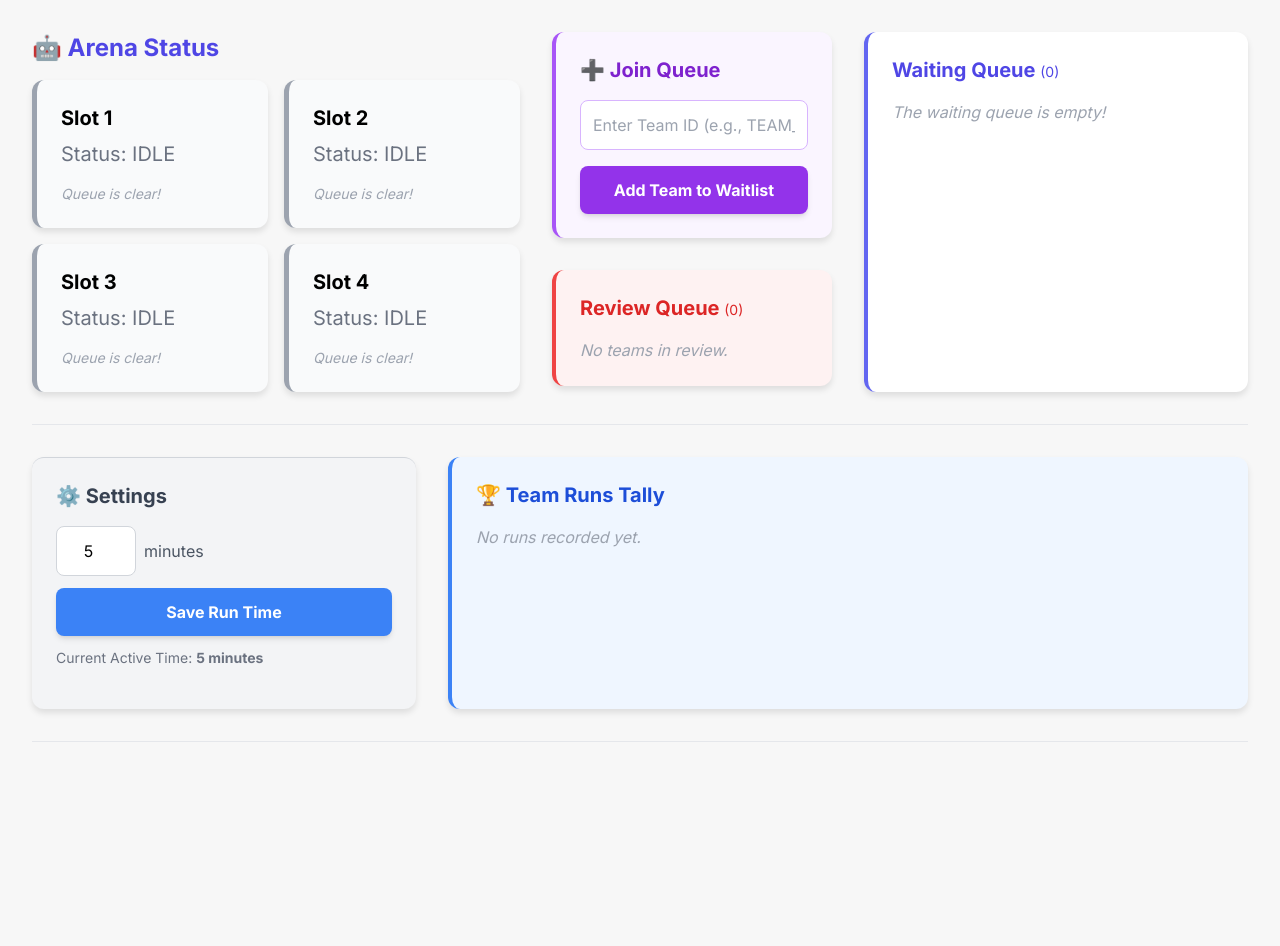
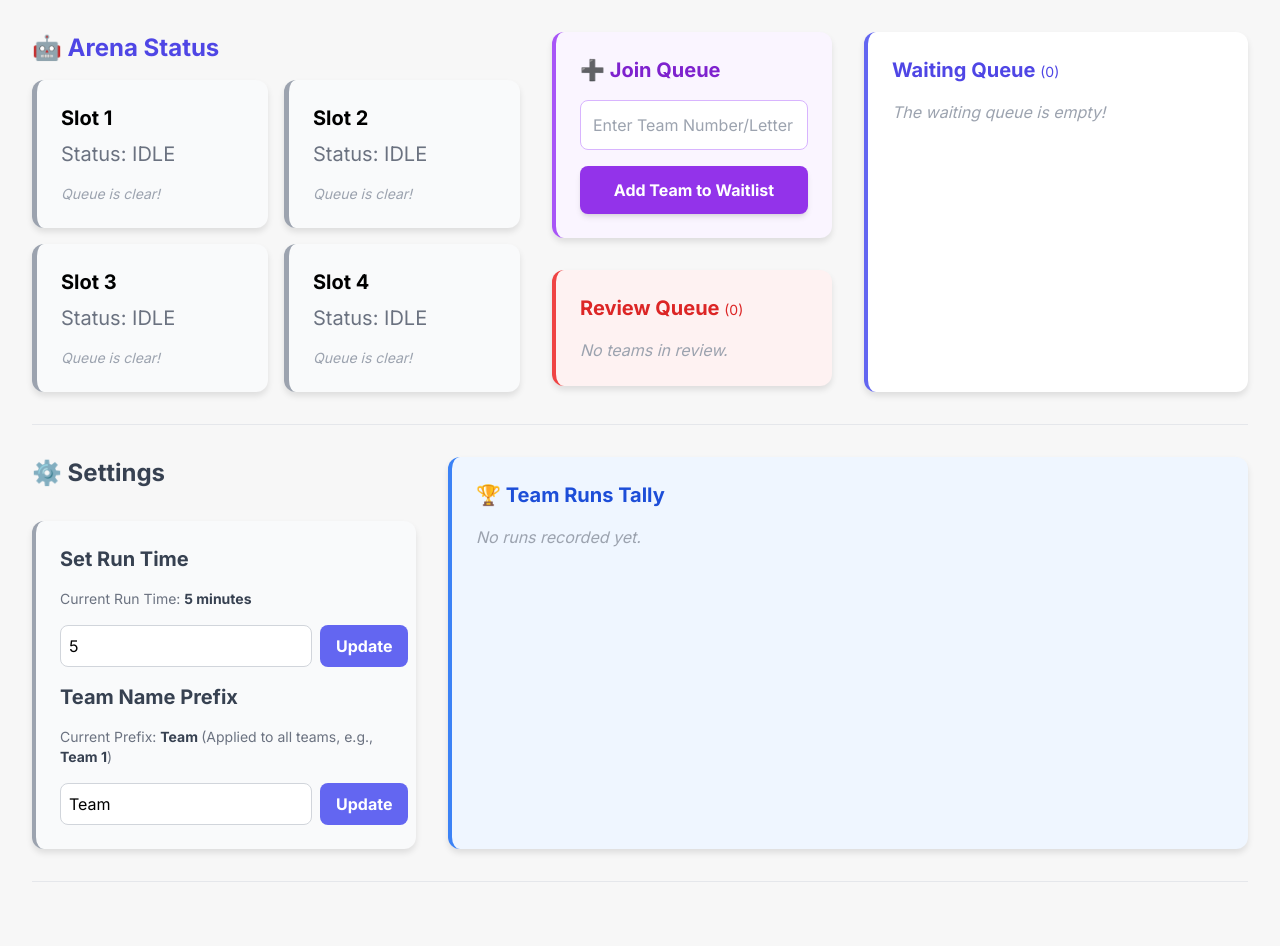
Before and after one commit to oakleighw/UoSRobotics2026Queue, a Flask app: page / in a window 1280 px wide. Shown: the part 104-1050 px from the top of the page. Before the commit the page ends 846 px from the top, so only its background shows below. Run offline with Flask 3, Linux system fonts and the light colour scheme; some libraries are stand-ins or nearby versions.

Commit message:
added team prefix changing

```diff
--- a/app.py
+++ b/app.py
@@ -1,5 +1,6 @@
 from flask import Flask, render_template, request, redirect, url_for, flash
 import time
+import re
 from datetime import datetime, timedelta
 
 app = Flask(__name__)
@@ -16,6 +17,8 @@ active_runs = {
 # Default run time is 5 minutes (300 seconds)
 RUN_TIME_SECONDS = 300
 teams_history = {} # {'TEAM_A': 2, 'TEAM_B': 1}
+
+TEAM_PREFIX = "Team " # Default Prefix
 
 # --- Helper Functions for Time and Display ---
 
@@ -47,7 +50,7 @@ def get_time_remaining(run_data):
 
         # Clear the active slot
         active_runs[slot_id] = {'team_id': None, 'start_time': None, 'status': 'IDLE', 'time_paused_at': None, 'time_remaining': None}
-        flash(f'Team {team_id} run has ended (time out) and moved to REVIEW Queue!', 'warning')
+        flash(f'{team_id} run has ended (time out) and moved to REVIEW Queue!', 'warning')
         return 0
 
     return remaining
@@ -150,11 +153,26 @@ def index():
                            active_runs_display=active_runs_display,
                            next_waiting_team=next_waiting_team, # This is used by the IDLE slot button
                            RUN_TIME_SECONDS=RUN_TIME_SECONDS,
-                           teams_history=teams_history)
+                           teams_history=teams_history,
+                           TEAM_PREFIX=TEAM_PREFIX)
 
 @app.route('/join_queue', methods=['POST'])
 def join_queue():
-    team_id = request.form['team_id'].upper().strip()
+
+    # Get the raw input (e.g., '1', 'B', '1B')
+    raw_team_id = request.form['team_id'].upper().strip()
+
+    # Validation Logic
+    # Regex for: 1 to 4 alphanumeric characters (A-Z or 0-9)
+    # The team_id must be 1, 2, 3, or 4 characters.
+
+    # Only allow 1-4 alphanumeric characters
+    if not re.fullmatch(r'^[A-Z0-9]{1,4}$', raw_team_id):
+        flash('Invalid Team ID. Must be 1 to 4 characters long and contain only letters or numbers (e.g., "1", "B", "1B", "100B").', 'error')
+        return redirect(url_for('index'))
+
+    # 2. Apply the Global Prefix
+    team_id = f"{TEAM_PREFIX}{raw_team_id}"
 
     if not team_id:
         flash('Team ID cannot be empty.', 'error')
@@ -162,7 +180,7 @@ def join_queue():
 
     # Check if the team is already running or waiting
     if any(item['team_id'] == team_id and item['status'] in ('WAITING', 'RUNNING') for item in queue):
-        flash(f'Team {team_id} is already in the queue or currently running.', 'warning')
+        flash(f'{team_id} is already in the queue or currently running.', 'warning')
         return redirect(url_for('index'))
 
     # Initialize run count
@@ -176,8 +194,9 @@ def join_queue():
         'priority_re_run': False, # New teams start with no priority
         'time_added': time.time()
     })
-    flash(f'Team {team_id} added to the waiting queue.', 'success')
+    flash(f'{team_id} added to the waiting queue.', 'success')
     return redirect(url_for('index'))
+
 
 @app.route('/remove_from_queue', methods=['POST'])
 def remove_from_queue():
@@ -192,10 +211,10 @@ def remove_from_queue():
 
         # 2. Ensure team history is recorded
 
-        flash(f'Team {team_id_to_remove} has been removed from the waiting queue.', 'error')
+        flash(f'{team_id_to_remove} has been removed from the waiting queue.', 'error')
     else:
         # This catches scenarios where the team is not WAITNG (e.g., RUNNING, PAUSED, REVIEW)
-        flash(f'Team {team_id_to_remove} is not in the waiting queue and cannot be removed this way.', 'warning')
+        flash(f'{team_id_to_remove} is not in the waiting queue and cannot be removed this way.', 'warning')
 
     return redirect(url_for('index'))
 
@@ -227,7 +246,7 @@ def start_run():
     team_index = next((i for i, item in enumerate(queue) if item['team_id'] == team_id_to_start and item['status'] == 'WAITING'), None)
     if team_index is not None:
         queue[team_index]['status'] = 'RUNNING'
-        flash(f'Team {team_id_to_start} started run in Slot {slot_id}.', 'success')
+        flash(f'{team_id_to_start} started run in Slot {slot_id}.', 'success')
     else:
         # Should not happen if get_next_team_in_queue is correct
         flash(f'Error: Could not find {team_id_to_start} in the WAITING queue.', 'error')
@@ -305,7 +324,7 @@ def mark_dysfunctional():
         if team_index is not None:
             queue[team_index]['status'] = 'PAUSED' # Keep it PAUSED until review/resume
             queue[team_index]['priority_re_run'] = True # Set the priority flag
-            flash(f'Team {team_id} run in Slot {slot_id} marked as DYSFUNCTIONAL. It can be resumed or sent to review.', 'warning')
+            flash(f'{team_id} run in Slot {slot_id} marked as DYSFUNCTIONAL. It can be resumed or sent to review.', 'warning')
     else:
         flash(f'Slot {slot_id} is NOT running.', 'error')
 
@@ -324,7 +343,7 @@ def end_run():
         if team_index is not None:
             queue[team_index]['status'] = 'REVIEW'
             # If it was dysfunctional, the priority_re_run flag remains true for the review stage
-            flash(f'Team {team_id} run in Slot {slot_id} ended and moved to REVIEW Queue.', 'success')
+            flash(f'{team_id} run in Slot {slot_id} ended and moved to REVIEW Queue.', 'success')
 
         # 2. Clear the active slot
         active_runs[slot_id] = {'team_id': None, 'start_time': None, 'status': 'IDLE', 'time_paused_at': None, 'time_remaining': None}
@@ -340,7 +359,7 @@ def handle_review_action(team_id, action_status, clear_flag):
     team_index = next((i for i, item in enumerate(queue) if item['team_id'] == team_id and item['status'] == 'REVIEW'), None)
 
     if team_index is None:
-        flash(f'Team {team_id} not found in the review queue.', 'error')
+        flash(f'{team_id} not found in the review queue.', 'error')
         return redirect(url_for('index'))
 
     if action_status == 'SUCCESS':
@@ -348,18 +367,18 @@ def handle_review_action(team_id, action_status, clear_flag):
         teams_history[team_id] = teams_history.get(team_id, 0) + 1
         # Remove from queue
         queue.pop(team_index)
-        flash(f'Team {team_id} run marked as SUCCESSFUL. Run count incremented.', 'success')
+        flash(f'{team_id} run marked as SUCCESSFUL. Run count incremented.', 'success')
 
     elif action_status == 'FAILURE':
         # Technical Failure means we don't count the run and re-add them to the queue with priority
         queue[team_index]['status'] = 'WAITING'
         queue[team_index]['priority_re_run'] = True # Ensure they get highest WAITING priority
-        flash(f'Team {team_id} run marked as TECHNICAL FAILURE. Re-added to waiting queue with PRIORITY.', 'warning')
+        flash(f'{team_id} run marked as TECHNICAL FAILURE. Re-added to waiting queue with PRIORITY.', 'warning')
 
     elif action_status == 'CANCELED':
         # Remove from queue (no count increment)
         queue.pop(team_index)
-        flash(f'Team {team_id} run marked as CANCELED. Run count not affected.', 'error')
+        flash(f'{team_id} run marked as CANCELED. Run count not affected.', 'error')
 
     return redirect(url_for('index'))
 
@@ -414,9 +433,9 @@ def delete_team_completely():
 
 
     if deleted_from_history or deleted_from_queue_count > 0:
-        flash(f'Team {team_id_to_delete} was completely deleted. History removed and {deleted_from_queue_count} queue/active entries cleared.', 'success')
+        flash(f'{team_id_to_delete} was completely deleted. History removed and {deleted_from_queue_count} queue/active entries cleared.', 'success')
     else:
-        flash(f'Team {team_id_to_delete} not found in history or queue.', 'warning')
+        flash(f'{team_id_to_delete} not found in history or queue.', 'warning')
 
     return redirect(url_for('index'))
 
@@ -433,6 +452,53 @@ def set_run_time():
         flash(f'Run time updated to {minutes} minutes.', 'success')
     except ValueError:
         flash('Invalid run time. Must be a positive integer.', 'error')
+    return redirect(url_for('index'))
+
+@app.route('/set_team_prefix', methods=['POST'])
+def set_team_prefix():
+    global teams_history
+    global TEAM_PREFIX
+    new_prefix = request.form['team_prefix'].strip()
+
+    # Simple validation to prevent empty prefix or overly long prefix
+    if not new_prefix:
+        flash('Team prefix cannot be empty.', 'error')
+        return redirect(url_for('index'))
+
+    # Ensure prefix ends in a separator for clean display (e.g., "Team" -> "Team ")
+    if not (new_prefix.endswith('_') or new_prefix.endswith('-') or new_prefix.endswith(' ')):
+        new_prefix += ' '
+
+    old_prefix = TEAM_PREFIX
+
+    # If the prefix is changed, we need to update all team IDs in active_runs, queue, and teams_history.
+    if new_prefix != old_prefix:
+        # 1. Update Active Runs
+        for slot_id in active_runs:
+            if active_runs[slot_id]['team_id']:
+                # The team_id is old_prefix + raw_id. We need to strip old_prefix.
+                raw_id = active_runs[slot_id]['team_id'].replace(old_prefix, '', 1)
+                active_runs[slot_id]['team_id'] = new_prefix + raw_id
+
+        # 2. Update Queue
+        for item in queue:
+            raw_id = item['team_id'].replace(old_prefix, '', 1)
+            item['team_id'] = new_prefix + raw_id
+
+        # 3. Update History
+        new_teams_history = {}
+        for team_id, count in teams_history.items():
+            raw_id = team_id.replace(old_prefix, '', 1)
+            new_teams_history[new_prefix + raw_id] = count
+        teams_history = new_teams_history
+
+        # Finally, set the new global prefix
+        TEAM_PREFIX = new_prefix
+
+        flash(f'Team prefix updated to "{TEAM_PREFIX}". All teams renamed.', 'success')
+    else:
+        flash(f'Team prefix remains "{TEAM_PREFIX}".', 'info')
+
     return redirect(url_for('index'))
 
 if __name__ == '__main__':
--- a/templates/index.html
+++ b/templates/index.html
@@ -134,7 +134,7 @@
                 <div class="card bg-purple-50 p-6 border-l-4 border-purple-500">
                     <h2 class="text-xl font-bold mb-4 text-purple-700">➕ Join Queue</h2>
                     <form action="{{ url_for('join_queue') }}" method="post" class="space-y-4">
-                        <input type="text" name="team_id" placeholder="Enter Team ID (e.g., TEAM_A)" required
+                        <input type="text" name="team_id" placeholder="Enter Team Number/Letter (e.g., 1 or B or 1B)" required
                             class="w-full p-3 border border-purple-300 rounded-lg focus:ring-purple-500 focus:border-purple-500" />
                         <button type="submit" class="w-full bg-purple-600 hover:bg-purple-700 text-white font-bold py-3 rounded-lg transition duration-150 shadow-md">
                             Add Team to Waitlist
@@ -236,21 +236,32 @@
 
         <div class="grid grid-cols-1 lg:grid-cols-3 gap-8 mb-8">
 
-            <div class="lg:col-span-1 card bg-gray-100 p-6 border-t border-gray-300">
-                <h2 class="text-xl font-bold mb-4 text-gray-700">⚙️ Settings</h2>
-                <form action="{{ url_for('set_run_time') }}" method="post" class="flex flex-col space-y-3">
-                    {% set current_minutes = (RUN_TIME_SECONDS / 60) | int %}
-                    <div class="flex items-center space-x-2">
-                        <input type="number" name="run_time_minutes" value="{{ current_minutes }}" min="1" required
-                            class="w-20 p-3 border border-gray-300 rounded-lg text-center focus:ring-indigo-500 focus:border-indigo-500" />
-                        <span class="text-gray-600">minutes</span>
-                    </div>
-                    <button type="submit" class="bg-blue-500 hover:bg-blue-600 text-white font-bold py-3 px-6 rounded-lg transition duration-150 shadow-md">
-                        Save Run Time
-                    </button>
-                    <p class="text-sm text-gray-500">Current Active Time: <span class="font-bold">{{ current_minutes }} minutes</span></p>
+        <div id="settings-col" class="lg:col-span-1 space-y-8">
+    <h2 class="text-2xl font-bold mb-4 text-gray-700">⚙️ Settings</h2>
+
+    <div class="card bg-gray-50 p-6 border-l-4 border-gray-400 space-y-4">
+        <h3 class="text-xl font-bold text-gray-700">Set Run Time</h3>
+        <p class="text-sm text-gray-500">Current Run Time: <span class="font-bold text-gray-700">{{ (RUN_TIME_SECONDS / 60) | int }} minutes</span></p>
+        <form action="{{ url_for('set_run_time') }}" method="post" class="flex space-x-2">
+            <input type="number" name="run_time_minutes" min="1" value="{{ (RUN_TIME_SECONDS / 60) | int }}" required
+                class="flex-1 p-2 border border-gray-300 rounded-lg focus:ring-indigo-500 focus:border-indigo-500" />
+            <button type="submit" class="bg-indigo-500 hover:bg-indigo-600 text-white font-bold py-2 px-4 rounded-lg transition duration-150">Update</button>
+        </form>
+                        <h3 class="text-xl font-bold text-gray-700">Team Name Prefix</h3>
+                <p class="text-sm text-gray-500">
+                    Current Prefix: <span class="font-bold text-gray-700">{{ TEAM_PREFIX | default("Team_") }}</span>
+                    (Applied to all teams, e.g., <span class="font-bold text-gray-700">{{ TEAM_PREFIX | default("Team_") }}1</span>)
+                </p>
+                <form action="{{ url_for('set_team_prefix') }}" method="post" class="flex space-x-2">
+                    <input type="text" name="team_prefix" value="{{ TEAM_PREFIX | replace('_', '') | replace('-', '') | replace(' ', '') | default('Team') }}" required
+                        class="flex-1 p-2 border border-gray-300 rounded-lg focus:ring-indigo-500 focus:border-indigo-500" placeholder="e.g., Team, Group, T" />
+                    <button type="submit" class="bg-indigo-500 hover:bg-indigo-600 text-white font-bold py-2 px-4 rounded-lg transition duration-150">Update</button>
                 </form>
             </div>
+    </div>
+
+
+
 
             <div class="lg:col-span-2 card bg-blue-50 p-6 border-l-4 border-blue-500">
                 <h2 class="text-xl font-bold mb-4 text-blue-700">🏆 Team Runs Tally</h2>
```
